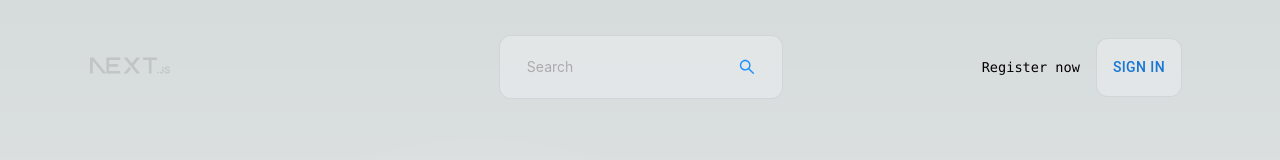
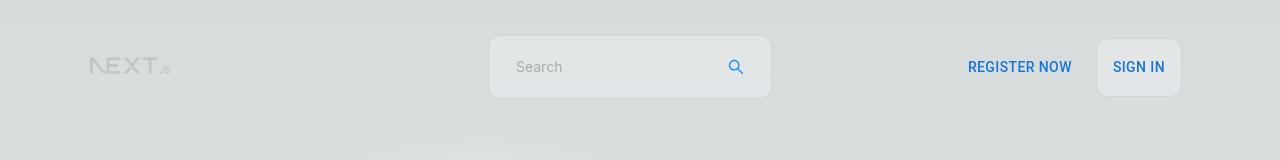
Before and after one commit to Liziming726/Ncee, a Next.js app: page / in a window 1280 px wide. Shown: the top 160 px of the page. Built offline with nearby package versions, Linux system fonts and the light colour scheme.

Commit message:
fix:修复next中div不允许直接使用a标签

```diff
--- a/app/components/Register/Register.js
+++ b/app/components/Register/Register.js
@@ -34,13 +34,10 @@ export default function Register() {
 
   const handleSubmit = async () => {
     try {
-      const response = await axios.post(
-        "https://example.com/register",
-        {
-          username: username,
-          password: password,
-        }
-      );
+      const response = await axios.post("https://example.com/register", {
+        username: username,
+        password: password,
+      });
       localStorage.setItem("user", JSON.stringify(response.data));
       handleClose();
     } catch (error) {
@@ -50,9 +47,9 @@ export default function Register() {
 
   return (
     <div>
-      <a className={styles.click} onClick={handleClickOpen}>
-      Register now
-      </a>
+      <Button className={styles.click} onClick={handleClickOpen}>
+        Register now
+      </Button>
 
       <Dialog open={open} onClose={handleClose}>
         <DialogTitle>
```
